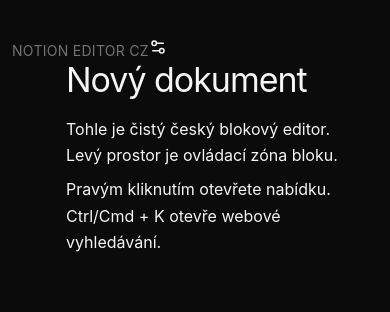
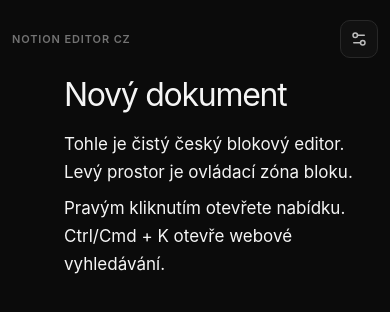
Before and after one commit to VICSRJ/notion-editor, a Next.js app: page / in a window 390 px wide. Shown: the top 312 px of the page. Built offline with nearby package versions, Linux system fonts and the light colour scheme.

Commit message:
feat: add responsive breakpoints and real customization styling

```diff
--- a/app/globals.css
+++ b/app/globals.css
@@ -8,38 +8,54 @@ button, input { font: inherit; }
 button { cursor: pointer; }
 
 .app { min-height: 100dvh; background: #0b0b0b; }
-.editor-shell { width: min(980px, 100%); margin: 0 auto; padding: 72px 24px 140px; }
-.editor-title { font-size: 14px; color: #737373; margin-bottom: 34px; letter-spacing: .02em; }
+.editor-shell { width: min(var(--content-max), calc(100% - 32px)); margin: 0 auto; padding: 40px 0 120px; }
+.editor-toolbar { display: flex; align-items: center; justify-content: space-between; margin-bottom: 28px; }
+.editor-title { color: #737373; font-size: 13px; font-weight: 600; letter-spacing: .08em; }
 .editor-canvas { position: relative; }
-.ProseMirror { outline: none; min-height: 60vh; padding-left: 84px; padding-right: 20px; line-height: 1.65; }
-.ProseMirror p { margin: 0 0 8px; min-height: 1.65em; }
-.ProseMirror h1 { font-size: clamp(34px, 5vw, 50px); line-height: 1.05; margin: 0 0 18px; letter-spacing: -.03em; }
-.ProseMirror h2 { font-size: 32px; line-height: 1.1; margin: 30px 0 12px; }
-.ProseMirror h3 { font-size: 24px; margin: 24px 0 10px; }
-.ProseMirror blockquote { margin: 12px 0; padding-left: 18px; border-left: 2px solid #333; color: #aaa; }
-.ProseMirror pre { overflow-x: auto; padding: 16px; border: 1px solid #2a2a2a; background: #101010; border-radius: 10px; }
+.ProseMirror { outline: none; min-height: 68vh; padding: 0 20px 0 92px; font-size: var(--editor-font-size); line-height: 1.65; }
+.ProseMirror p { margin: 0 0 var(--block-gap); min-height: 1.65em; }
+.ProseMirror h1 { font-size: clamp(34px, 5vw, 54px); line-height: 1.05; margin: 0 0 18px; letter-spacing: -.04em; }
+.ProseMirror h2 { font-size: clamp(26px, 3.5vw, 34px); line-height: 1.1; margin: 30px 0 12px; }
+.ProseMirror h3 { font-size: clamp(21px, 2.8vw, 26px); margin: 24px 0 10px; }
+.ProseMirror blockquote { margin: 14px 0; padding-left: 18px; border-left: 2px solid #333; color: #aaa; }
+.ProseMirror pre { overflow-x: auto; padding: 16px; border: 1px solid #282828; background: #101010; border-radius: 10px; }
 .ProseMirror ul, .ProseMirror ol { padding-left: 28px; }
 .ProseMirror li { margin: 4px 0; }
 
-.gutter { position: absolute; left: 0; top: 0; width: 72px; pointer-events: none; }
-.gutter-control { pointer-events: auto; position: absolute; left: 8px; width: 56px; min-height: 40px; display: grid; grid-template-columns: 26px 26px; align-items: center; justify-content: center; gap: 2px; opacity: 0; transform: translateY(1px); transition: opacity 120ms ease; }
-.gutter:hover .gutter-control, .gutter-control[data-active='true'] { opacity: 1; }
-.gutter-control button { width: 26px; height: 26px; display: grid; place-items: center; border: 1px solid transparent; border-radius: 7px; background: transparent; color: #8a8a8a; }
-.gutter-control button:hover { background: #171717; color: #fff; border-color: #292929; }
+.toolbar-button { width: 40px; height: 40px; display: grid; place-items: center; border: 1px solid #282828; border-radius: 10px; background: #111; color: #bdbdbd; }
+.toolbar-button:hover, .toolbar-button:focus-visible { outline: none; background: #181818; color: #fff; border-color: #3b3b3b; }
 
-.context-menu { position: fixed; z-index: 50; width: 220px; padding: 6px; border: 1px solid #292929; border-radius: 11px; background: #111; box-shadow: 0 18px 48px rgba(0,0,0,.5); }
-.context-menu button { width: 100%; display: flex; align-items: center; gap: 10px; padding: 9px 10px; border: 0; border-radius: 7px; background: transparent; color: #e8e8e8; text-align: left; }
-.context-menu button:hover, .context-menu button:focus-visible { outline: none; background: #1d1d1d; }
-.context-divider { height: 1px; margin: 5px 2px; background: #292929; }
+.gutter { position: absolute; left: 0; top: 0; width: 72px; min-height: 100%; z-index: 3; }
+.gutter-hit { position: absolute; inset-inline: 0; background: transparent; }
+.gutter-control { position: absolute; left: 10px; width: 52px; min-height: 42px; display: grid; grid-template-columns: 25px 25px; align-items: center; justify-content: center; gap: 2px; opacity: 1; }
+.gutter-control button { width: 25px; height: 34px; display: grid; place-items: center; border: 1px solid transparent; border-radius: 8px; background: transparent; color: #777; }
+.gutter-control button:hover, .gutter-control button:focus-visible { outline: none; background: #171717; color: #fff; border-color: #2b2b2b; }
 
-.search-backdrop { position: fixed; inset: 0; z-index: 100; display: grid; place-items: start center; padding: 8vh 18px 18px; background: rgba(0,0,0,.64); backdrop-filter: blur(10px); }
-.search-panel { width: min(920px, 100%); max-height: 82dvh; overflow: hidden; border: 1px solid #2b2b2b; border-radius: 16px; background: #101010; box-shadow: 0 30px 80px rgba(0,0,0,.65); }
+.context-menu { position: fixed; z-index: 500; width: 236px; padding: 6px; border: 1px solid #2b2b2b; border-radius: 12px; background: #111; box-shadow: 0 18px 52px rgba(0,0,0,.58); }
+.context-menu button { width: 100%; display: flex; align-items: center; gap: 10px; min-height: 40px; padding: 8px 10px; border: 0; border-radius: 8px; background: transparent; color: #e8e8e8; text-align: left; }
+.context-menu button:hover, .context-menu button:focus-visible { outline: none; background: #1c1c1c; }
+.context-menu .danger { color: #ff8d8d; }
+.context-divider { height: 1px; margin: 6px 2px; background: #292929; }
+
+.settings-backdrop, .search-backdrop { position: fixed; inset: 0; z-index: 600; background: rgba(0,0,0,.68); backdrop-filter: blur(10px); }
+.settings-backdrop { display: flex; justify-content: flex-end; }
+.settings-panel { width: min(380px, 100%); height: 100%; padding: 22px; border-left: 1px solid #2b2b2b; background: #0f0f0f; box-shadow: -20px 0 70px rgba(0,0,0,.45); }
+.settings-header { display: flex; align-items: center; justify-content: space-between; margin-bottom: 26px; }
+.settings-panel label, .settings-group { display: grid; gap: 10px; margin-bottom: 24px; color: #ddd; }
+.settings-panel input[type='range'] { width: 100%; accent-color: #fff; }
+.segmented { display: grid; grid-auto-flow: column; grid-auto-columns: 1fr; gap: 4px; padding: 4px; border: 1px solid #282828; border-radius: 10px; background: #0b0b0b; }
+.segmented button { min-height: 36px; border: 0; border-radius: 7px; background: transparent; color: #888; }
+.segmented button[aria-pressed='true'] { background: #1d1d1d; color: #fff; }
+.settings-note { padding-top: 4px; color: #686868; font-size: 13px; }
+
+.search-backdrop { display: grid; place-items: start center; padding: 7vh 18px 18px; }
+.search-panel { width: min(920px, 100%); max-height: 84dvh; overflow: hidden; border: 1px solid #2b2b2b; border-radius: 16px; background: #101010; box-shadow: 0 30px 80px rgba(0,0,0,.66); }
 .search-header { display: flex; align-items: center; gap: 12px; padding: 14px 16px; border-bottom: 1px solid #292929; }
-.search-header input { flex: 1; border: 0; outline: 0; background: transparent; color: #fff; font-size: 17px; }
+.search-header input { flex: 1; min-width: 0; border: 0; outline: 0; background: transparent; color: #fff; font-size: 17px; }
 .search-body { display: grid; grid-template-columns: 1fr 1fr; min-height: 380px; }
 .search-list { overflow: auto; padding: 10px; border-right: 1px solid #252525; }
 .search-item { width: 100%; display: block; padding: 12px; margin-bottom: 6px; border: 1px solid transparent; border-radius: 10px; background: transparent; color: #ddd; text-align: left; }
-.search-item.is-selected, .search-item:hover { border-color: #2a2a2a; background: #181818; }
+.search-item.is-selected, .search-item:hover, .search-item:focus-visible { outline: none; border-color: #2a2a2a; background: #181818; }
 .search-item strong, .search-item small, .search-item span { display: block; }
 .search-item strong { font-size: 14px; }
 .search-item small { margin-top: 3px; color: #777; }
@@ -48,20 +64,54 @@ button { cursor: pointer; }
 .search-preview h2 { margin: 8px 0 10px; font-size: 22px; }
 .search-preview p { color: #aaa; line-height: 1.55; }
 .search-actions { display: flex; flex-wrap: wrap; gap: 8px; margin-top: 20px; }
-.search-actions button { min-height: 38px; padding: 0 12px; border-radius: 8px; border: 1px solid #303030; background: #171717; color: #eee; }
-.search-footer { display: flex; gap: 18px; padding: 10px 14px; border-top: 1px solid #292929; color: #777; font-size: 12px; }
+.search-actions button { min-height: 40px; padding: 0 13px; border-radius: 8px; border: 1px solid #303030; background: #171717; color: #eee; }
+.search-footer { display: flex; flex-wrap: wrap; gap: 18px; padding: 10px 14px; border-top: 1px solid #292929; color: #777; font-size: 12px; }
 .search-state { padding: 28px; color: #8a8a8a; }
 
-@media (max-width: 700px) {
-  .editor-shell { padding: 38px 12px 100px; }
-  .ProseMirror { padding-left: 54px; padding-right: 6px; }
-  .gutter { width: 48px; }
-  .gutter-control { left: 2px; width: 44px; grid-template-columns: 22px 22px; }
-  .gutter-control button { width: 22px; height: 30px; }
+@media (max-width: 1100px) {
+  .editor-shell { width: min(var(--content-max), calc(100% - 28px)); }
+}
+
+@media (max-width: 820px) {
+  .editor-shell { padding-top: 28px; }
+  .ProseMirror { padding-left: 76px; padding-right: 12px; }
+  .gutter { width: 64px; }
+  .gutter-control { left: 6px; width: 52px; }
+  .search-panel { max-height: 90dvh; }
+}
+
+@media (max-width: 640px) {
+  .editor-shell { width: 100%; padding: 20px 10px 90px; }
+  .editor-toolbar { margin-bottom: 20px; padding: 0 2px; }
+  .editor-title { font-size: 11px; }
+  .toolbar-button { width: 38px; height: 38px; }
+  .ProseMirror { padding-left: 58px; padding-right: 4px; min-height: calc(100dvh - 160px); }
+  .gutter { width: 52px; }
+  .gutter-control { left: 2px; width: 48px; grid-template-columns: 23px 23px; }
+  .gutter-control button { width: 23px; height: 36px; }
+  .context-menu { width: min(300px, calc(100vw - 16px)); }
+  .settings-panel { width: 100%; border-left: 0; }
   .search-backdrop { padding: 0; place-items: stretch; }
-  .search-panel { max-height: 100dvh; height: 100dvh; border-radius: 0; border-left: 0; border-right: 0; }
-  .search-body { grid-template-columns: 1fr; min-height: 0; height: calc(100dvh - 108px); }
-  .search-list { border-right: 0; border-bottom: 1px solid #252525; max-height: 54dvh; }
-  .search-preview { max-height: 46dvh; }
+  .search-panel { width: 100%; height: 100dvh; max-height: none; border-radius: 0; border: 0; display: flex; flex-direction: column; }
+  .search-body { grid-template-columns: 1fr; min-height: 0; flex: 1; }
+  .search-list { border-right: 0; border-bottom: 1px solid #252525; max-height: 53%; }
+  .search-preview { max-height: 47%; padding: 18px; }
   .search-footer { display: none; }
 }
+
+@media (max-width: 390px) {
+  .ProseMirror { padding-left: 54px; padding-right: 2px; }
+  .gutter { width: 48px; }
+  .gutter-control { width: 46px; grid-template-columns: 22px 22px; }
+  .gutter-control button { width: 22px; }
+  .ProseMirror h1 { font-size: 32px; }
+}
+
+@media (pointer: coarse) {
+  .gutter-control button { min-width: 36px; min-height: 40px; }
+  .toolbar-button, .search-actions button, .context-menu button { min-height: 44px; }
+}
+
+@media (prefers-reduced-motion: reduce) {
+  *, *::before, *::after { scroll-behavior: auto !important; transition: none !important; animation: none !important; }
+}
```
